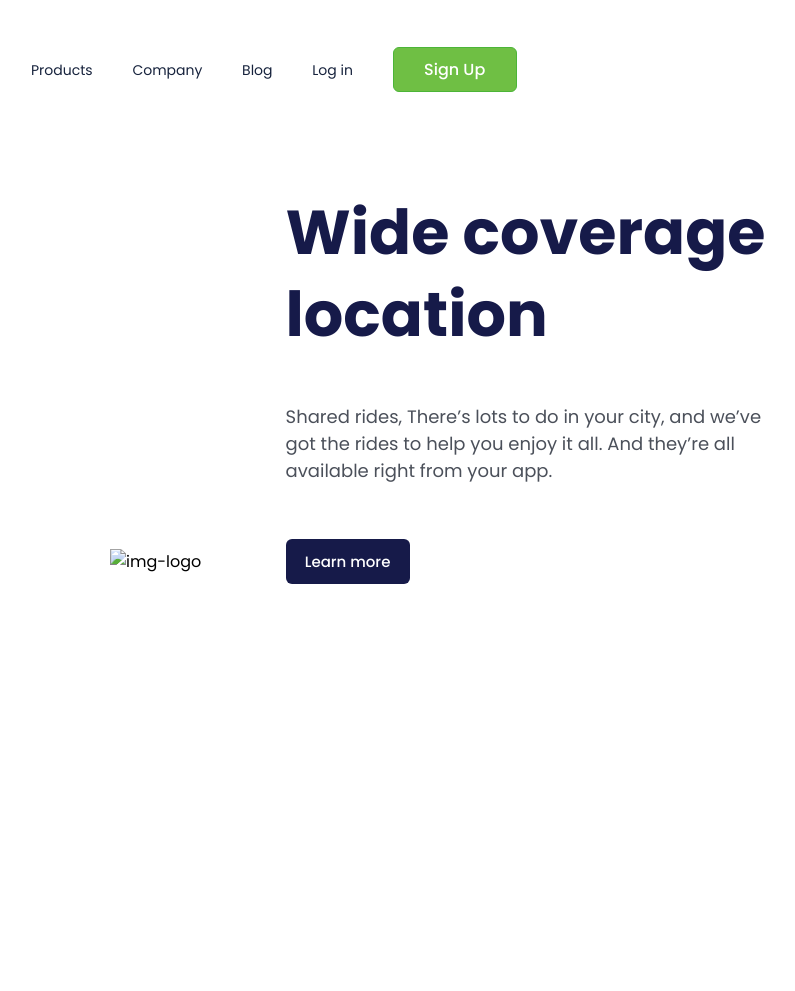
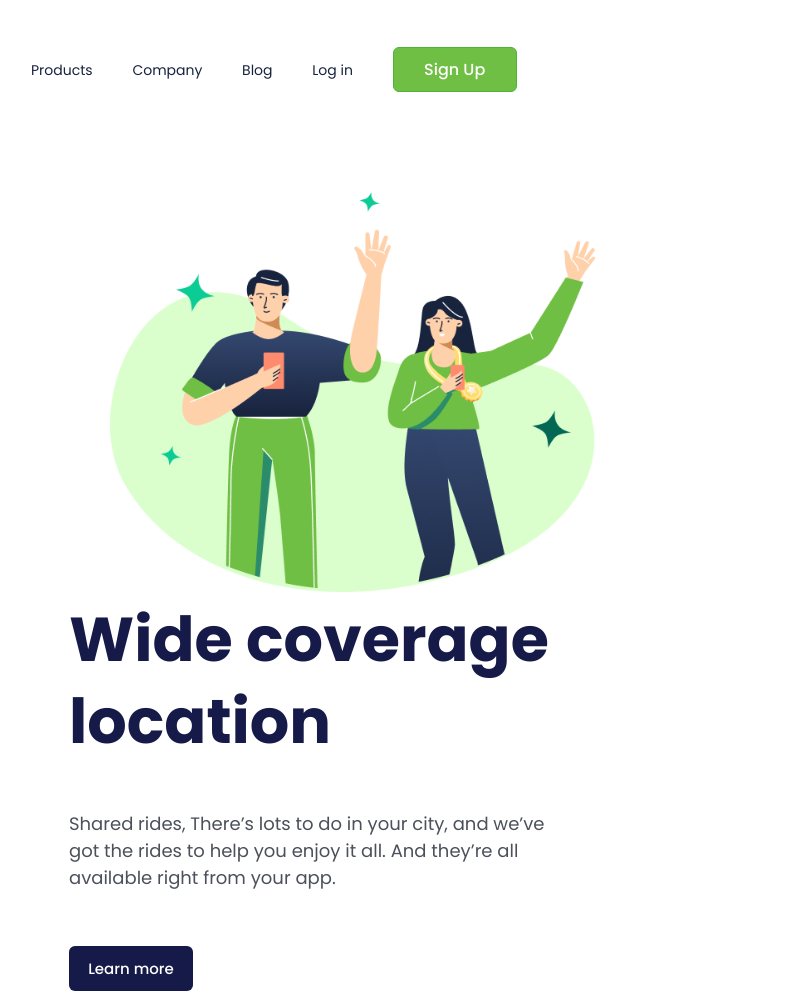
Before and after one commit to lucassantoos96/primeiro-projeto-responsivo, a plain HTML site: page index.html in a window 1280 px wide. Shown: the whole page, without its empty margins (11-806 px from the left). Before the commit the page ends 800 px from the top, so only its background shows below. Drawn offline with Linux system fonts and the light colour scheme.

Commit message:
imagem adicionada e correção na origem da imagem no index.html

```diff
--- a/index.html
+++ b/index.html
@@ -24,7 +24,7 @@
 
     <main>
 
-        <img class="img-main" src="../assets/Congratulation-img.png" alt="img-logo" />
+        <img class="img-main" src="./assets/Congratulation-img.png" alt="img-logo" />
 
         <section>
 
```
Also changed, not shown: assets/Congratulation-img.png (added).
